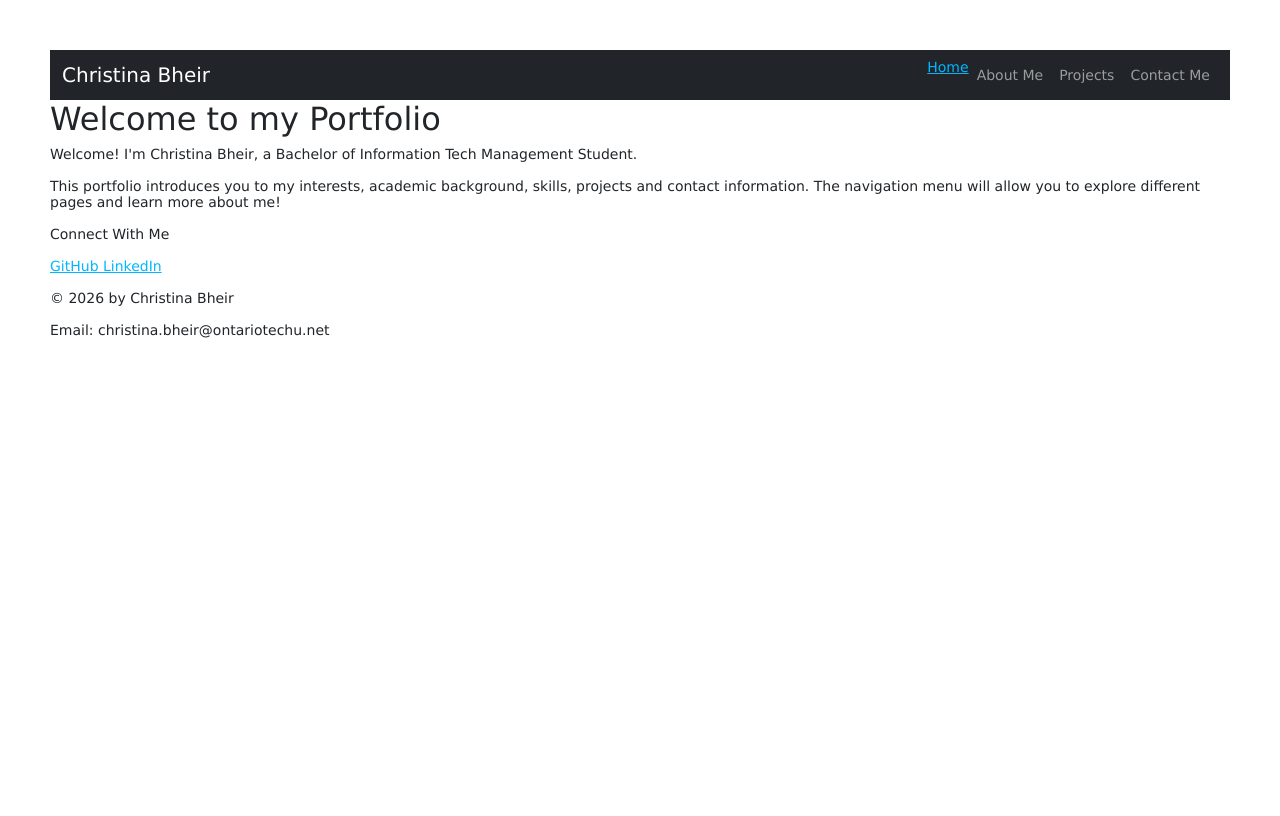
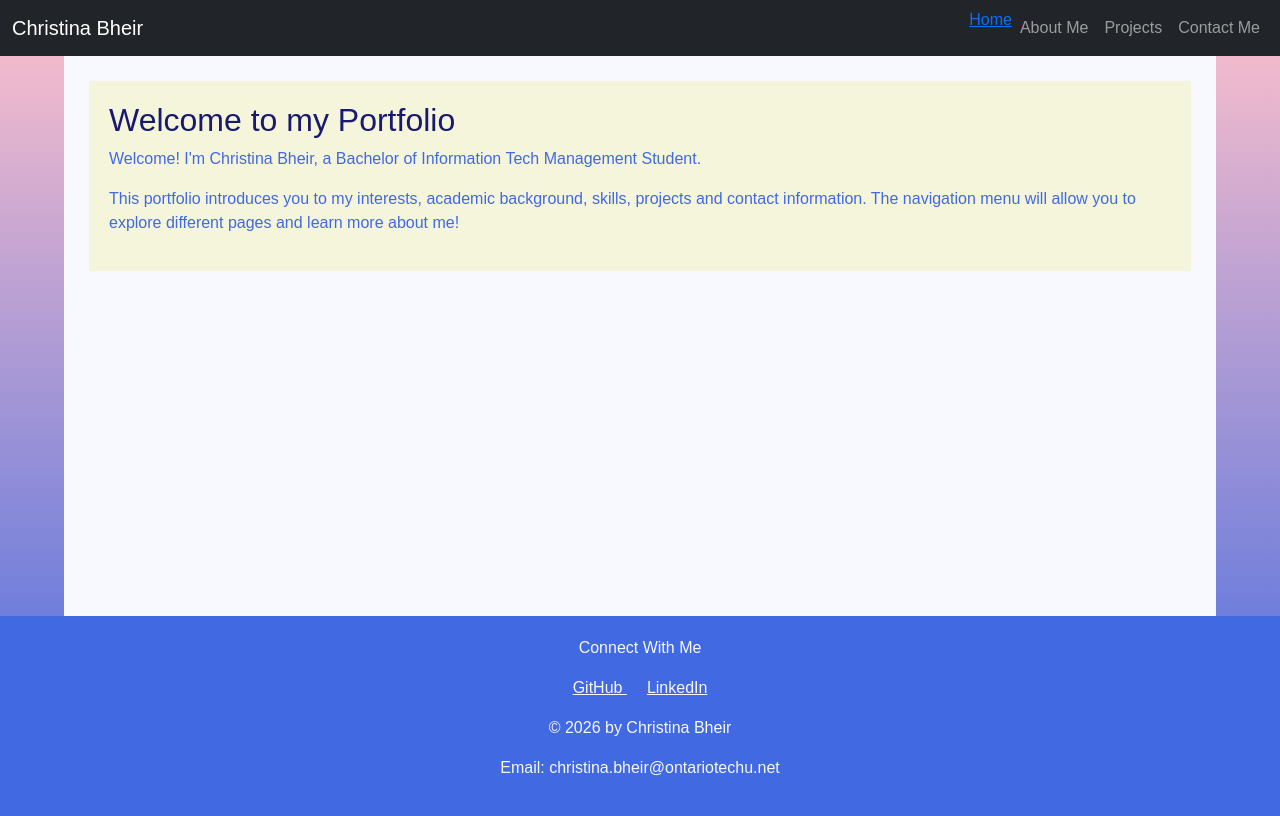
Before and after one commit to cbheir/Assignment-2-Portfolio, a Node server app: page / in a window 1280 px wide. Before the commit the page ends 338 px from the top, so only its background shows below. Run offline with Node 20, Linux system fonts and the light colour scheme; some libraries are stand-ins or nearby versions.

Commit message:
styling and viewports sizes

```diff
--- a/public/stylesheets/style.css
+++ b/public/stylesheets/style.css
@@ -1,8 +1,86 @@
+/*
+References:
+- assignment 1: laptop, mobile, tablet css files (colour scheme, margins, padding, design and queries)
+- lecture slides about css selectors and colours
+*/
+
 body {
-  padding: 50px;
-  font: 14px "Lucida Grande", Helvetica, Arial, sans-serif;
+    color: royalblue;
+    background-color: pink;
+    background: linear-gradient(to bottom, pink 0%,  royalblue 100%);
+    font-family: Arial, Helvetica, sans-serif;
+    margin:0px;
 }
 
-a {
-  color: #00B7FF;
+/* Bootstrap nav colour */
+nav {
+  background-color: royalblue;
 }
+/* portfolio main colour */
+
+main {
+  width: 90%;
+  margin: auto;
+  padding: 25px;
+  background-color: ghostwhite;
+  min-height: 70vh;
+}
+
+/* heading */
+h1 {
+  color:royalblue;
+}
+
+h2 {
+  color: midnightblue;
+}
+
+/* sections */
+section {
+  background-color: beige;
+  padding: 20px;
+  margin-bottom: 20px;
+}
+
+/* imgs and vids */
+img, video {
+  max-width: 100%;
+}
+
+/* form elements */
+input, textarea {
+  max-width: 100%;
+}
+
+/* footer */
+footer{
+  background-color: royalblue;
+  color: ghostwhite;
+  text-align: center;
+  padding: 20px;
+}
+
+footer a {
+  color: ghostwhite;
+  margin: 10px;
+
+}
+
+/* for tablet viewport */
+@media only screen and (min-width: 481px) and (max-width: 959px) {
+  main {
+    width: 100%;
+    padding: 20px;
+  }
+}
+
+/* for mobile viewport */
+@media only screen and (max-width: 480px) {
+  main {
+    width: 100%;
+    padding: 15px;
+  }
+  input, textarea {
+    max-width: 90%;
+}
+}
```
